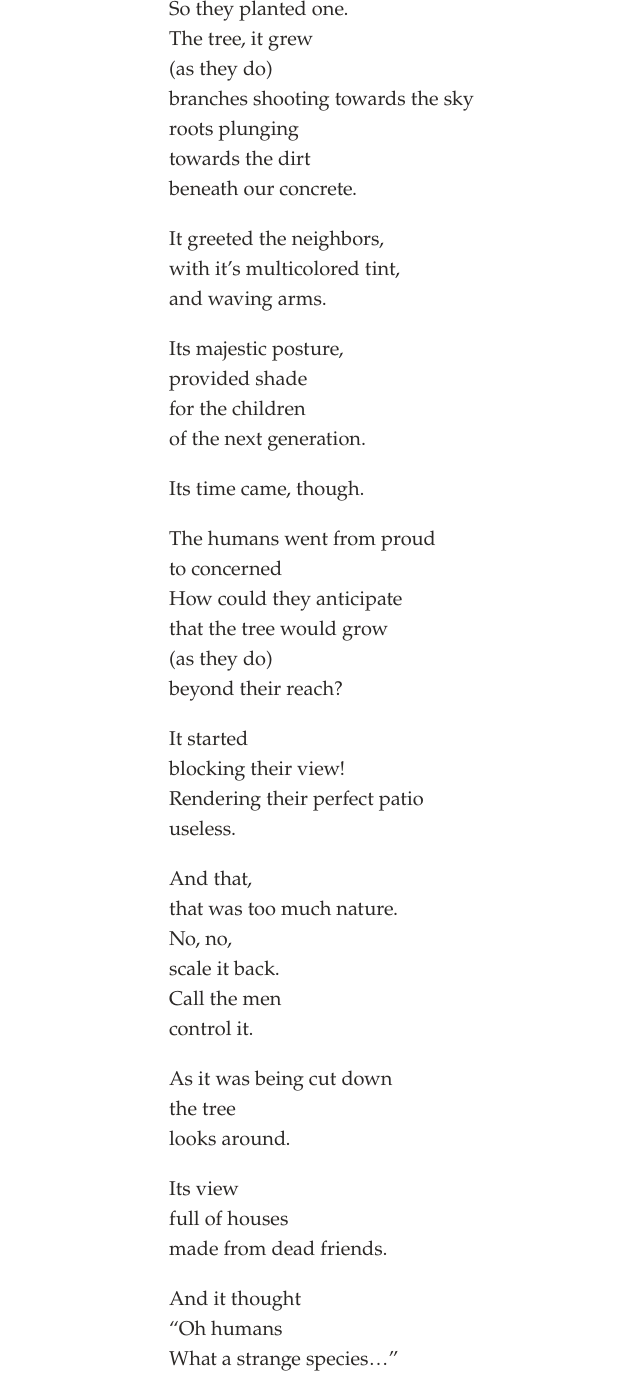
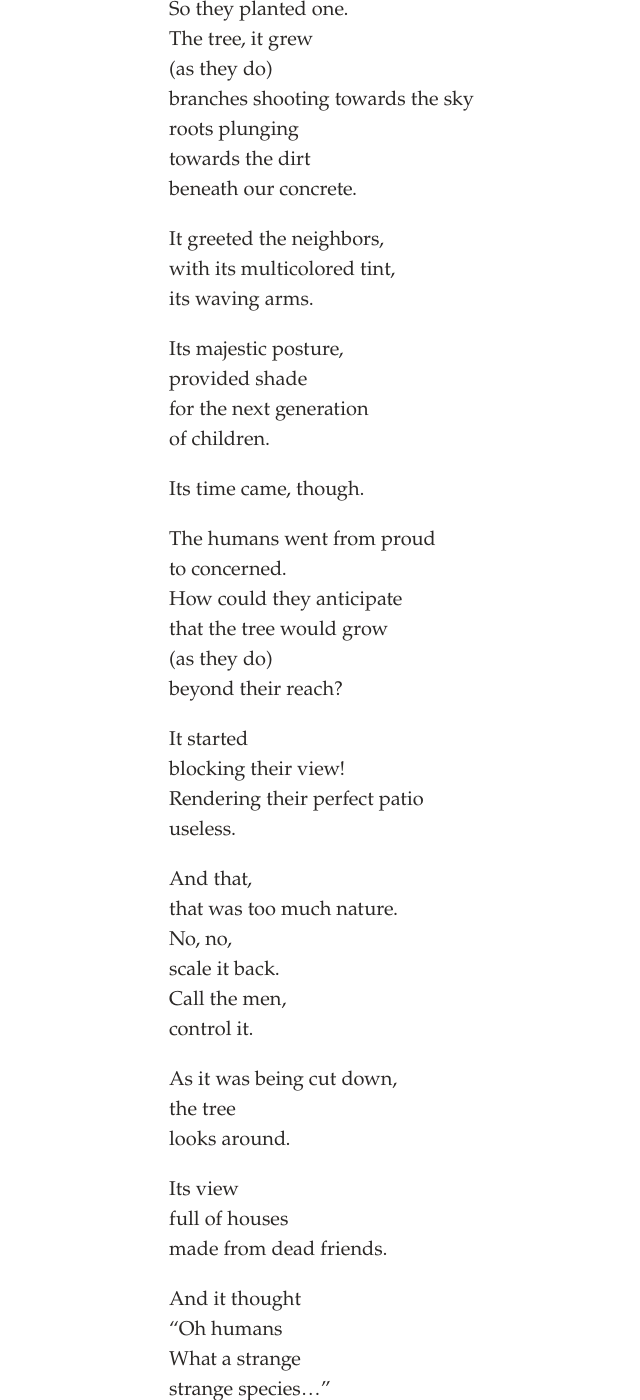
Before and after one commit to svvchen/nervxious, a Jekyll site: the page built from _posts/2020-04-19-tree.markdown, in a window 1280 px wide and 1400 px high, scrolled down 1243 px. Shown: the whole window, without its empty margins (149-789 px from the left). Built offline with Jekyll 4.4.1, drawn with Linux system fonts in a browser that asks for light colours; comment, search, counter and statistics services are not loaded.

Commit message:
Update 2020-04-19-tree.markdown

```diff
--- a/_posts/2020-04-19-tree.markdown
+++ b/_posts/2020-04-19-tree.markdown
@@ -23,18 +23,18 @@ towards the dirt
 beneath our concrete.
 
 It greeted the neighbors,
-with it's multicolored tint,
-and waving arms.
+with its multicolored tint,
+its waving arms.
 
 Its majestic posture,
 provided shade
-for the children
-of the next generation.
+for the next generation
+of children.
 
 Its time came, though.
 
 The humans went from proud
-to concerned
+to concerned.
 How could they anticipate
 that the tree would grow
 (as they do)
@@ -49,10 +49,10 @@ And that,
 that was too much nature.
 No, no,
 scale it back.
-Call the men
+Call the men,
 control it.
 
-As it was being cut down
+As it was being cut down,
 the tree
 looks around.
 
@@ -62,4 +62,5 @@ made from dead friends.
 
 And it thought
 "Oh humans
-What a strange species..."
+What a strange
+strange species..."
```
